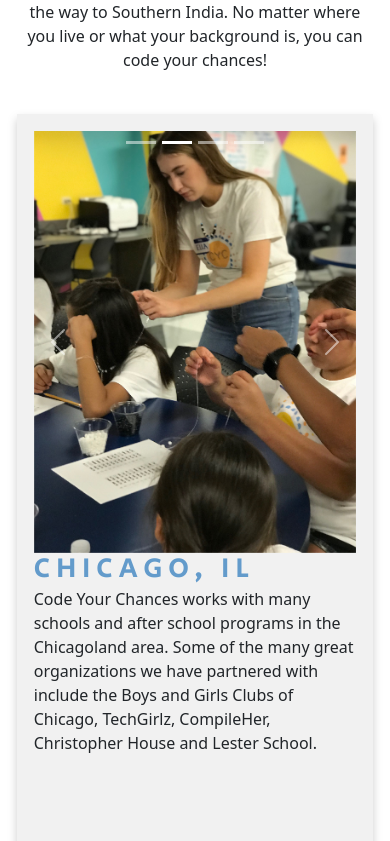
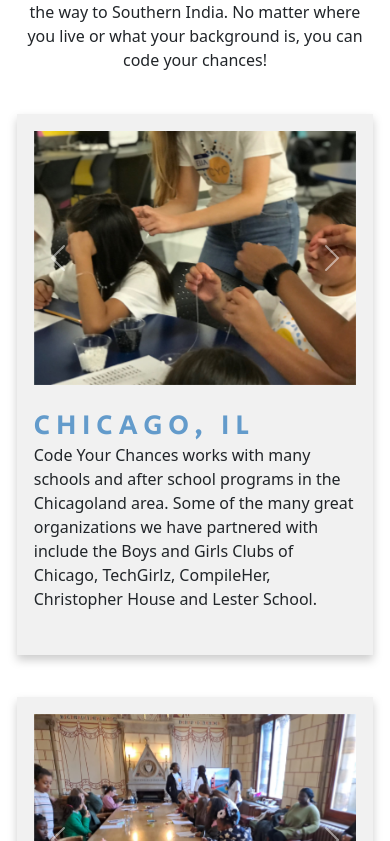
Before and after one commit to siyachoudhary/codeyourchances, a React (Create React App) app: page /codeyourchances/projects in a window 390 px wide. Shown: the part 1303-2144 px from the top of the page. Built offline with nearby package versions, Linux system fonts and the light colour scheme.

Commit message:
slidshow projects added

```diff
--- a/src/screens/Projects.css
+++ b/src/screens/Projects.css
@@ -92,7 +92,7 @@
   }
 
   .carousel-indicators{
-    margin: 0vh;
+    visibility: hidden;
   }
 
   .projectItem2{
@@ -124,6 +124,12 @@
 
 @media screen and (max-width: 991px) {
 
+  .projectItem div{
+    width: 100%;
+    height: 30vh;
+  }
+
+
     .mainProjects{
         height: 20vh;
         padding-top: 13vh;
@@ -152,10 +158,12 @@
         flex-direction: column;
         text-align: left;
         margin-top: 5vh;
-        /* background-color: #f1f1f1;
-        padding: 2vh;
-        filter: drop-shadow(0px 5px 5px rgb(0, 0, 0, 0.2)); */
       }
+
+      .projectItem h1{
+        margin-top: 3vh;
+      }
+
 
       .projectItem2{
         flex-direction: column;
```
